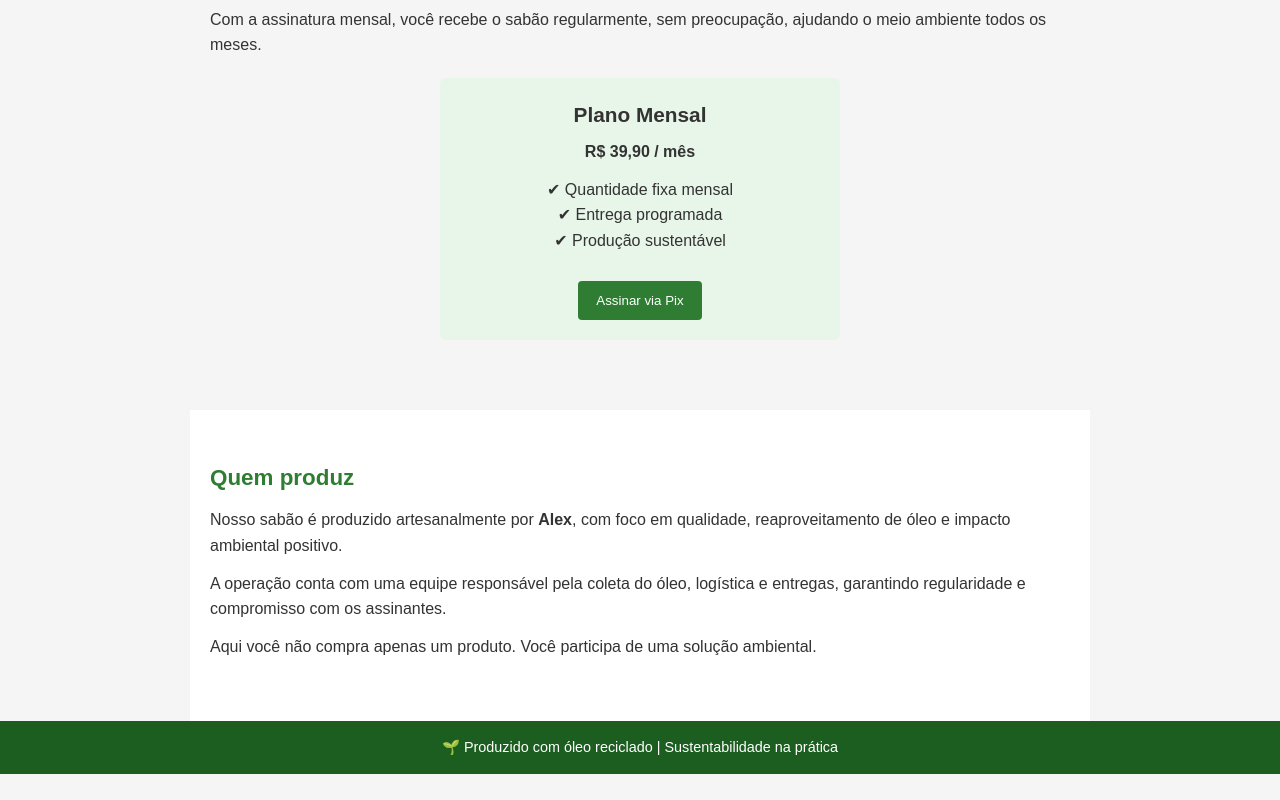
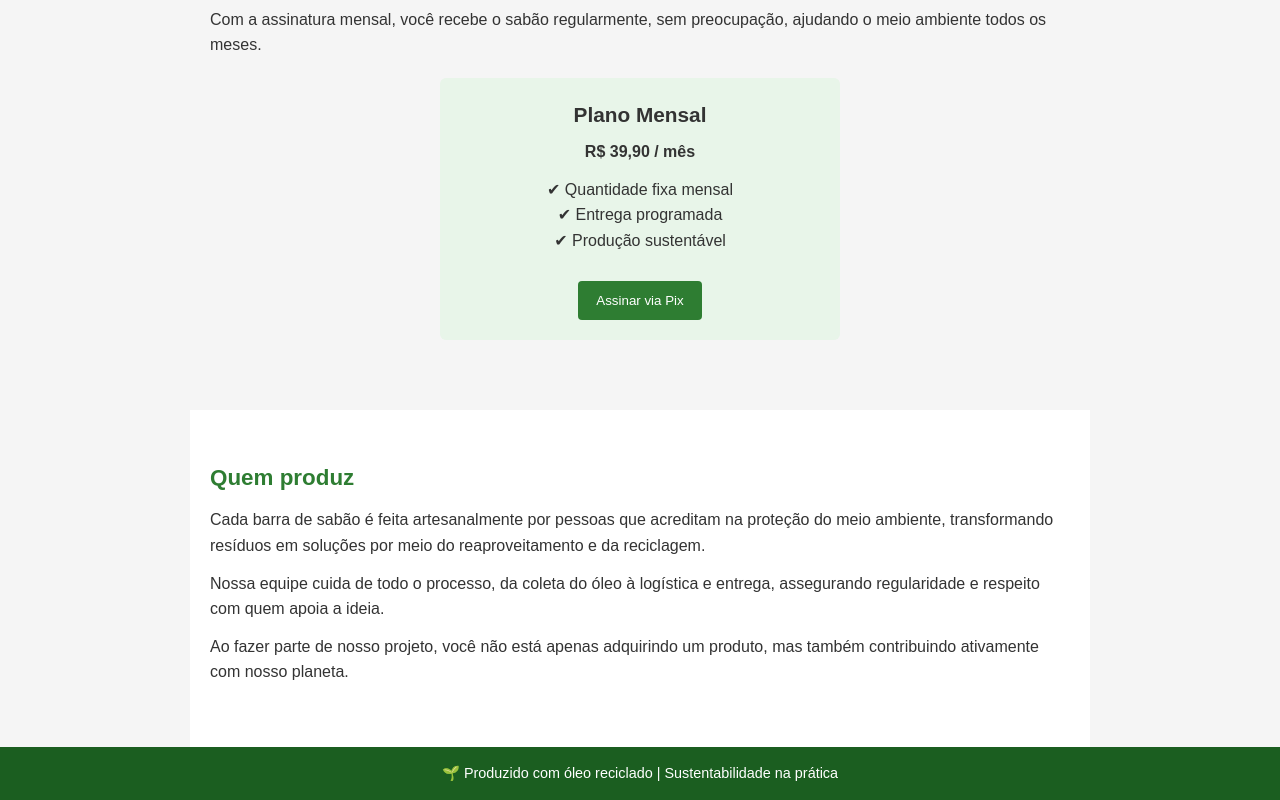
Before and after one commit to ThiagoDutra007/sabao-sustentavel, a plain HTML site: page index.html in a window 1280 px wide. Shown: the part 930-1730 px from the top of the page. Before the commit the page ends 1704 px from the top, so only its background shows below. Drawn offline with Linux system fonts and the light colour scheme.

Commit message:
Revise content and enhance product information
Updated product description and details about the team behind the soap.

```diff
--- a/index.html
+++ b/index.html
@@ -59,18 +59,18 @@
 <section class="section destaque">
     <h2>Quem produz</h2>
     <p>
-        Nosso sabão é produzido artesanalmente por <strong>Alex</strong>,
-        com foco em qualidade, reaproveitamento de óleo e impacto ambiental positivo.
+       Cada barra de sabão é feita artesanalmente por pessoas que acreditam na proteção do meio ambiente,
+       transformando resíduos em soluções por meio do reaproveitamento e da reciclagem.
     </p>
 
     <p>
-        A operação conta com uma equipe responsável pela coleta do óleo,
-        logística e entregas, garantindo regularidade e compromisso com os assinantes.
+       Nossa equipe cuida de todo o processo, da coleta do óleo à logística e entrega,
+       assegurando regularidade e respeito com quem apoia a ideia.
     </p>
 
     <p>
-        Aqui você não compra apenas um produto.
-        Você participa de uma solução ambiental.
+        Ao fazer parte de nosso projeto, você não está apenas adquirindo um produto,
+        mas também contribuindo ativamente com nosso planeta.
     </p>
 </section>
 
```
